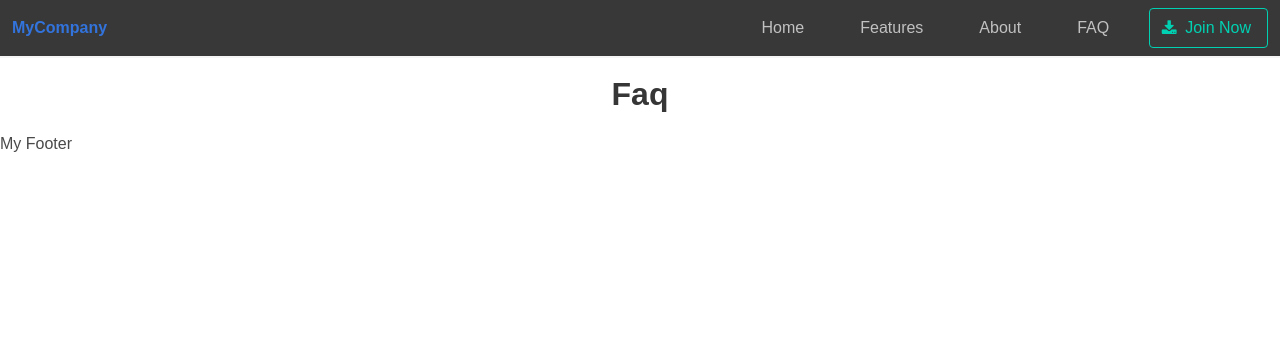
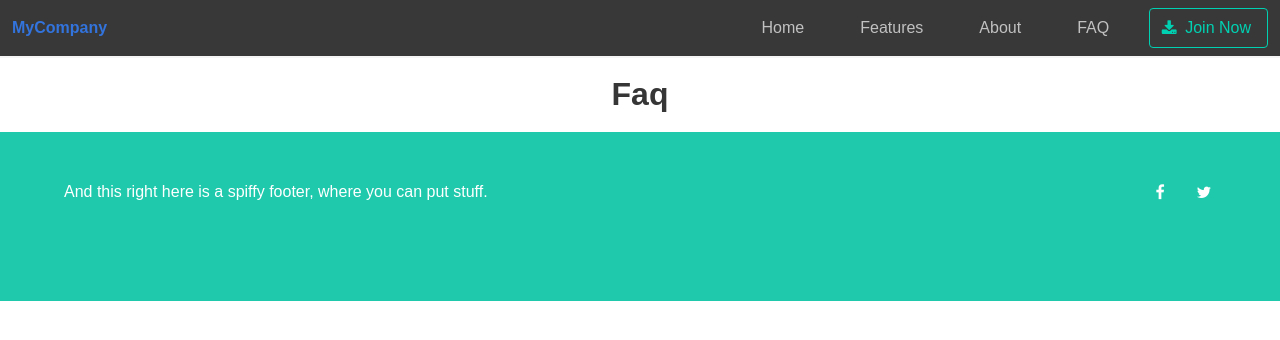
Before and after one commit to AkbarHirani123/react-for-company, a React (Create React App) app: page /faq in a window 1280 px wide. Shown: the top 340 px of the page. Built offline with nearby package versions, Linux system fonts and the light colour scheme.

Commit message:
created new footer

```diff
--- /dev/null
+++ b/src/components/Footer/Footer.css
@@ -0,0 +1,6 @@
+footer {
+  background-color: #1EC9AC !important;
+  color: #fff; }
+  footer .icon {
+    color: #fff;
+    margin-left: 20px; }
--- a/src/components/Footer/Footer.js
+++ b/src/components/Footer/Footer.js
@@ -1,9 +1,22 @@
 import React from 'react';
+import './Footer.css';
 
 const Footer = () => {
     return (
-      <div className="App">
-        My Footer
+      <div>
+        <footer className="footer is-primary">
+            <div className="container">
+                <div className="columns">
+                    <div className="column">
+                        <p>And this right here is a spiffy footer, where you can put stuff.</p>
+                    </div>
+                    <div className="column has-text-right">
+                        <a href="#" className="icon"><i className="fa fa-facebook"></i></a>
+                        <a href="#" className="icon"><i className="fa fa-twitter"></i></a>
+                    </div>
+                </div>
+            </div>
+        </footer>
       </div>
     );
 };
--- /dev/null
+++ b/src/components/Footer/Footer.sass
@@ -0,0 +1,9 @@
+@import '../../mq.sass';
+
+footer
+    background-color: $primary !important
+    color: #fff
+
+    .icon
+        color: #fff
+        margin-left: 20px
```
